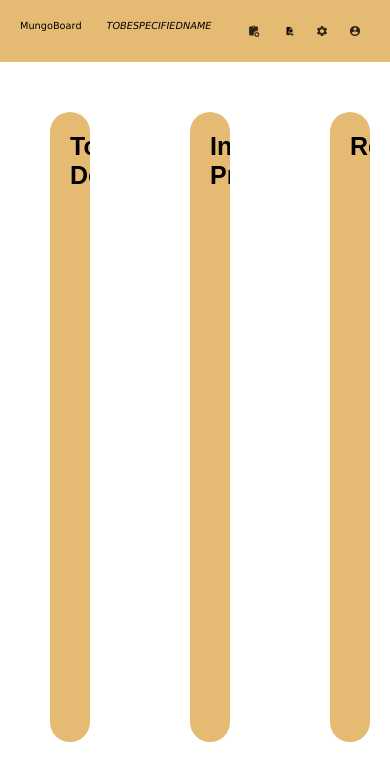
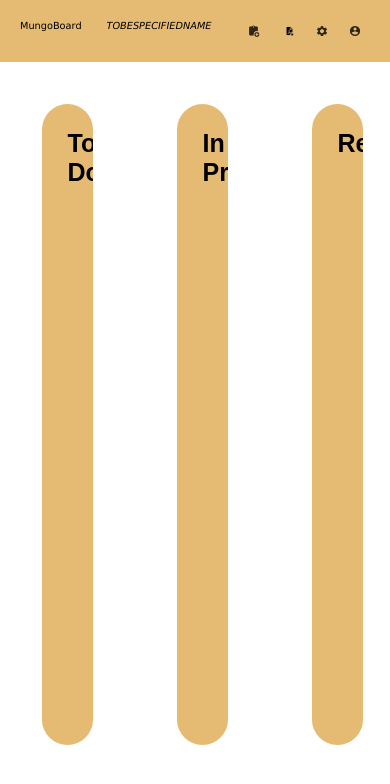
Before and after one commit to SchopperAle/Mungoboard, a website: page web/board/mainView.html in a window 390 px wide. Shown: the top 784 px of the page. Drawn offline with nearby package versions, Linux system fonts and the light colour scheme; no server answers.

Commit message:
Responsiver Layout

```diff
--- a/web/board/mainView.css
+++ b/web/board/mainView.css
@@ -53,12 +53,11 @@ header {
 .board-block {
     width: 15%;
     height: 70vh;
-    float: left;
     background-color: #E5BA73;
-    padding: 20px;
+    padding: 3vh;
     opacity: 100%;
-    border-radius: 20px;
-    margin: 50px;
+    border-radius: 3vh;
+    margin: 5vh;
     display: flex;
     flex-direction: column;
     font-size: 25px;
```
